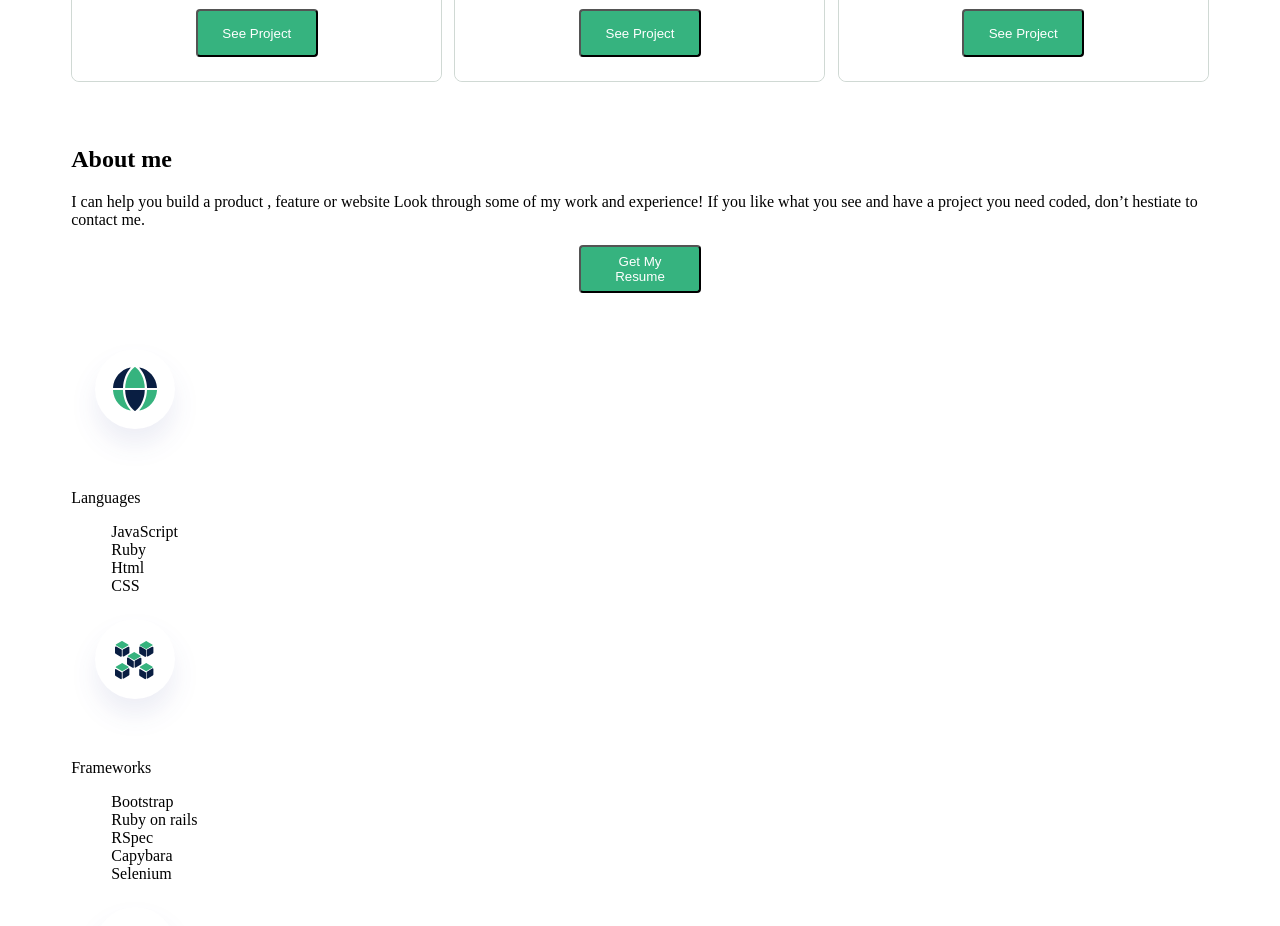
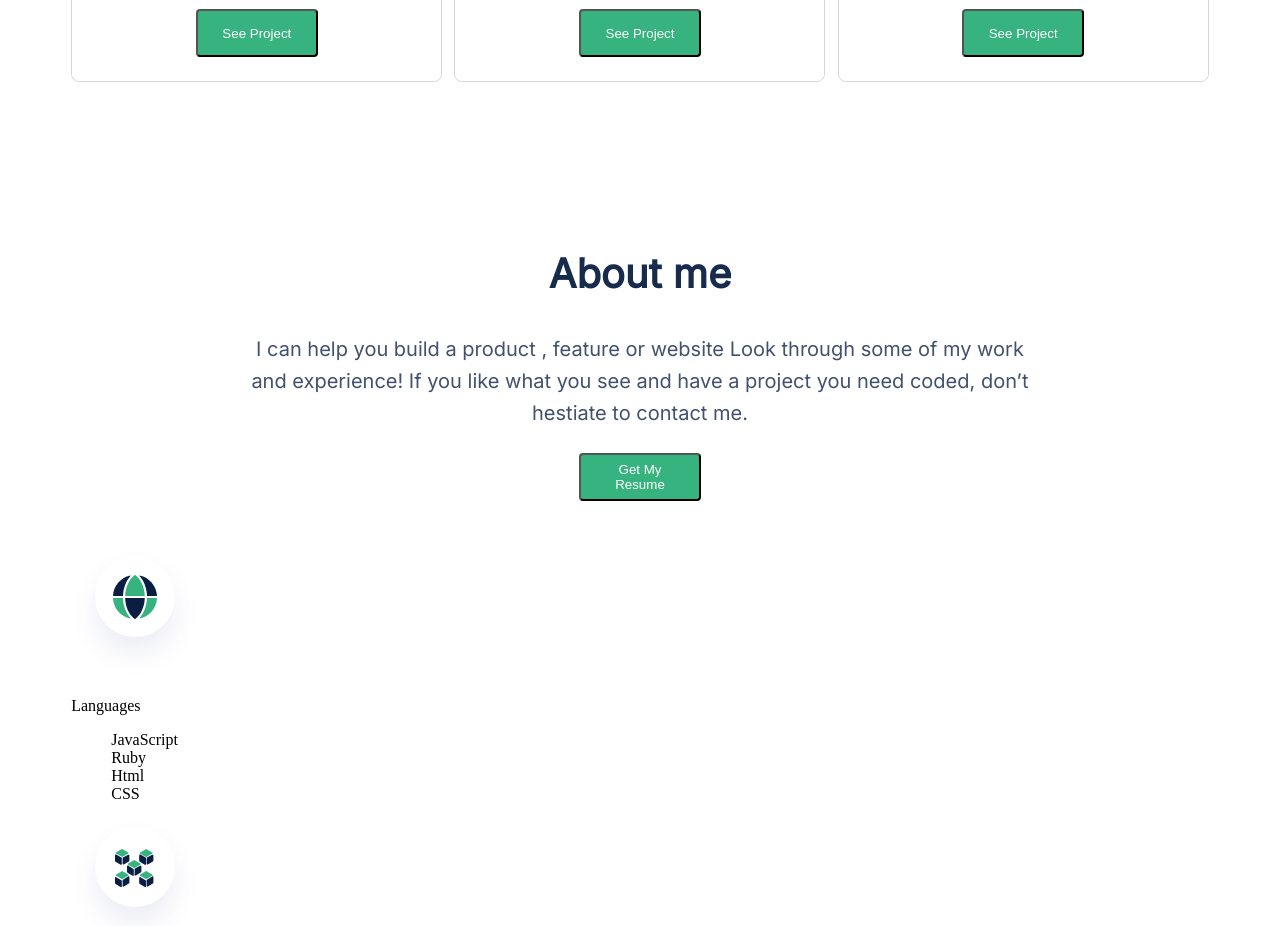
Before and after one commit to Thoth1111/Alwyn_Portfolio, a website: page Index.html in a window 1280 px wide. Shown: the part 2080-3006 px from the top of the page. Drawn offline with Linux system fonts and the light colour scheme.

Commit message:
Modify About Me

```diff
--- a/style.css
+++ b/style.css
@@ -618,4 +618,31 @@
     border-color: rgba(255, 97, 99, 0.24);
     border-radius: 4px;
   }
+
+  .about-me {
+    margin-top: 88px;
+  }
+
+  .about-me > h2 {
+   color: #172b4d;
+   padding: 0px;
+   font-family: Inter;
+   font-size: 40px;
+   font-weight: 700;
+   line-height: 52px;
+   letter-spacing: 0em;
+   text-align: center;
+  }
+
+  #bio {
+    color: #42526e;
+    font-family: Inter;
+    font-size: 20px;
+    font-weight: 400;
+    line-height: 32px;
+    letter-spacing: 0;
+    text-align: center;
+    padding: 0 180px 0 180px;
+    margin: 24px 0 24px 0;
+  }
 }
```
